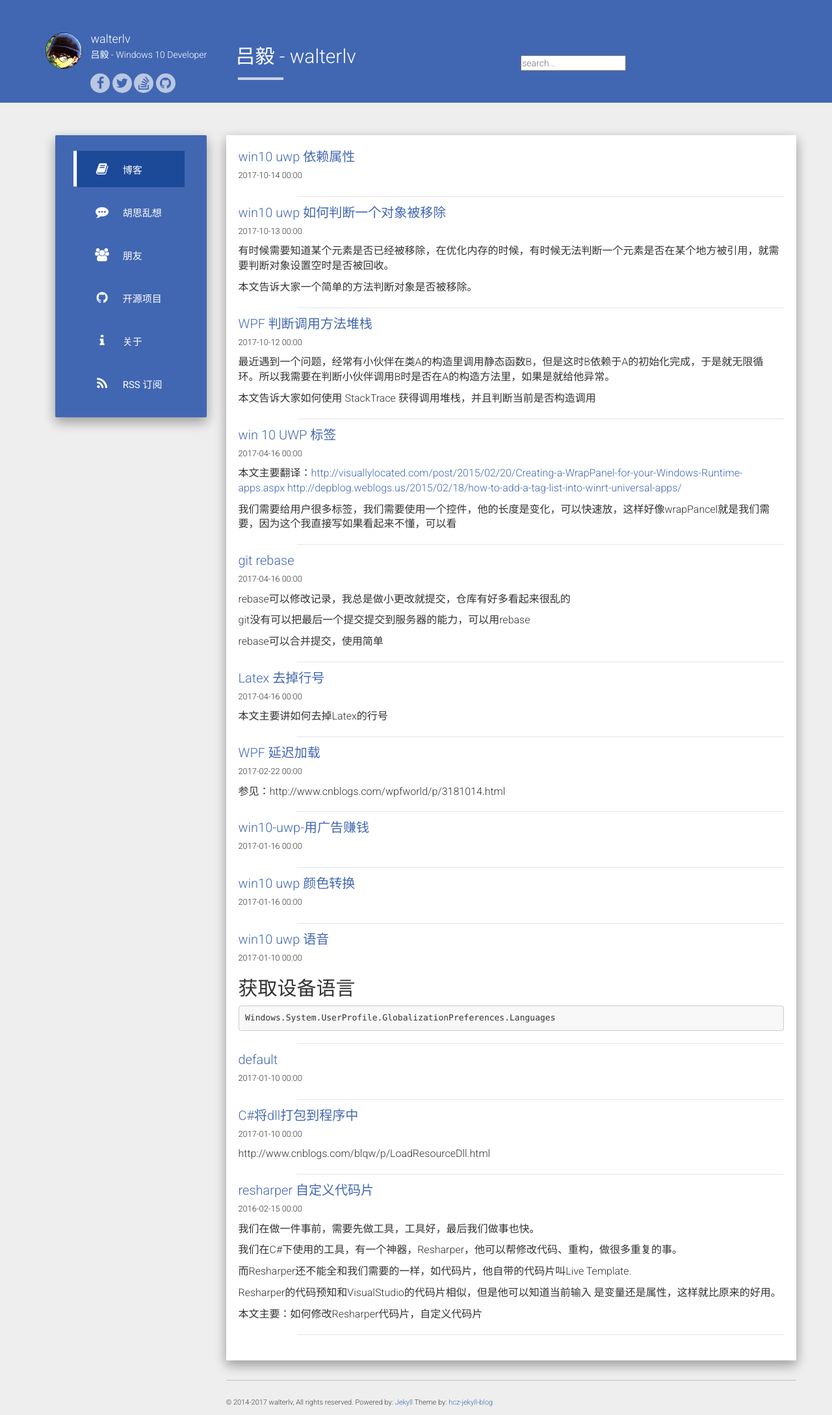
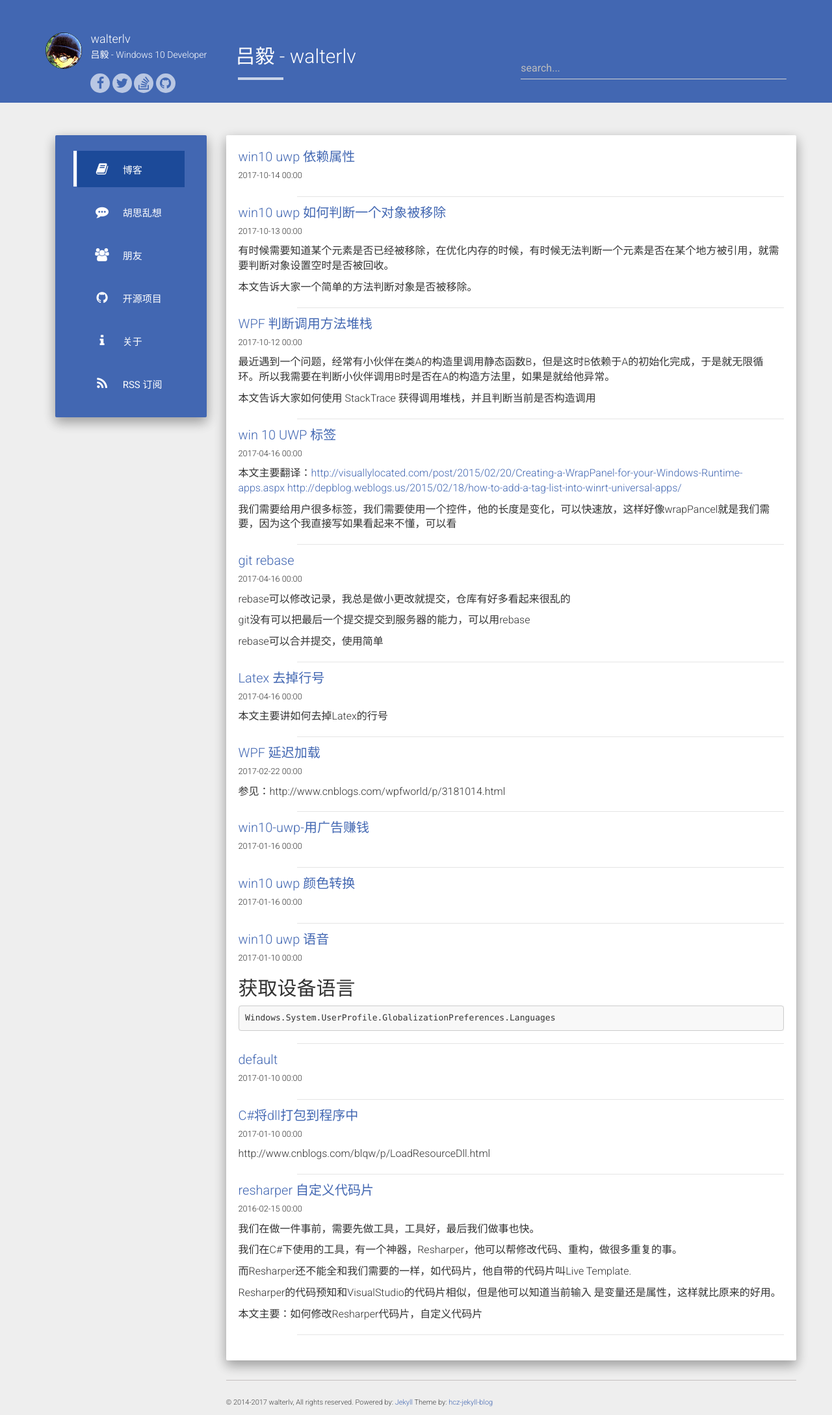
Before and after one commit to ztchu/ztchu.github.io, a Jekyll site: the page built from index.html, in a window 1280 px wide. Shown: the whole page at 65% size. Built offline with Jekyll 4.4.1, drawn with Linux system fonts in a browser that asks for light colours; nearby versions of some CDN libraries; the list of posts is cut into pages by our own code; comment, search, counter and statistics services are not loaded.

Commit message:
2017年10月15日 17:46:18

```diff
--- a/_includes/header.html
+++ b/_includes/header.html
@@ -28,8 +28,8 @@
 
               <!-- <ul class="search__results" id="js-search__results"></ul> -->
 
-               <input type="text" id="search-input" placeholder="search..." onclick="temp()">
-               <ul id="results-container"></ul>
+               <input class="form-control" type="text" id="search-input" placeholder="search..." onclick="temp()">
+               <ul class="search__results" id="results-container"></ul>
                 <script type="text/javascript">
                   function temp()
                   {
```
